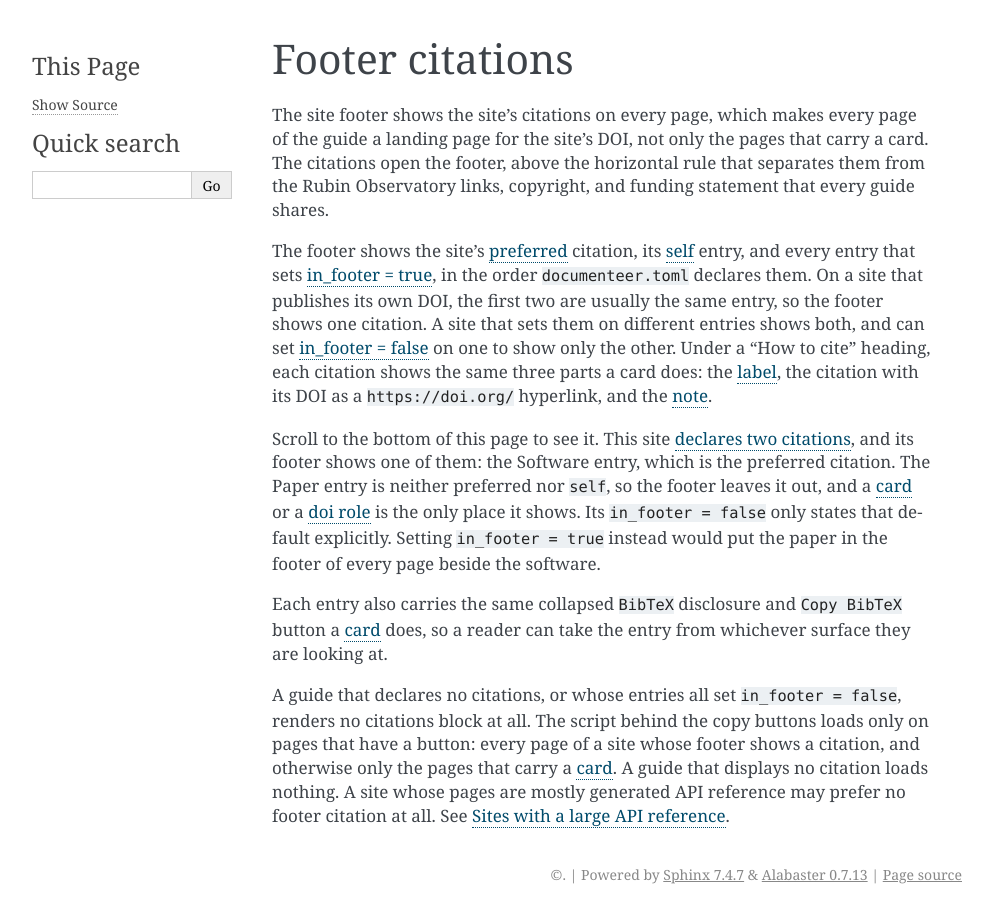
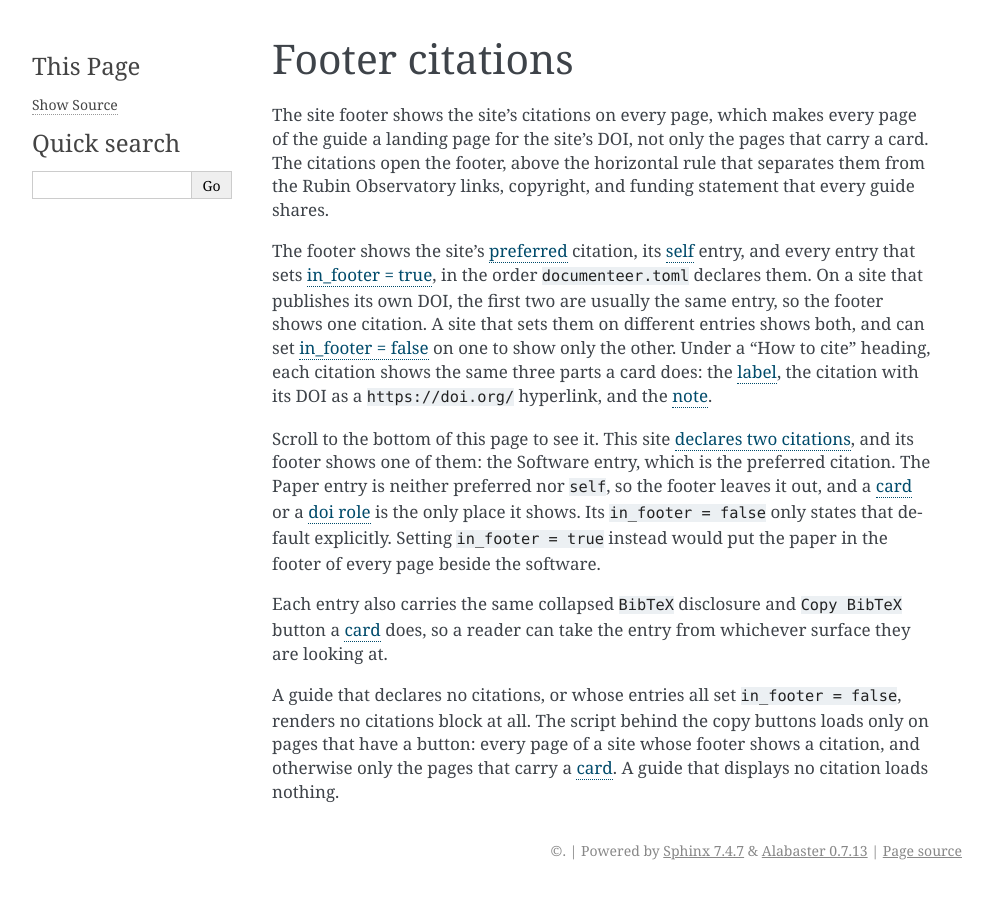
Before and after one commit to lsst-sqre/documenteer, a Sphinx documentation site: the page built from docs/guides/citations/footer.rst, in a window 1280 px wide. Shown: the whole page, without its empty margins (148-1140 px from the left). Built offline with Sphinx 7.4.7, drawn with Linux system fonts in a browser that asks for light colours; pages that are not in the unit, such as notebooks, are missing from menus.

Commit message:
Drop the API-heavy sites citation recipe
Turning off the footer citation on a site with a large API reference is
not a practice to recommend yet. The in_footer field stays documented in
the documenteer.toml reference; the recipe page and the pointers to it
are removed.

```diff
--- a/docs/guides/citations/footer.rst
+++ b/docs/guides/citations/footer.rst
@@ -23,5 +23,3 @@ Each entry also carries the same collapsed ``BibTeX`` disclosure and ``Copy BibT
 A guide that declares no citations, or whose entries all set ``in_footer = false``, renders no citations block at all.
 The script behind the copy buttons loads only on pages that have a button: every page of a site whose footer shows a citation, and otherwise only the pages that carry a :ref:`card <guide-citation-card>`.
 A guide that displays no citation loads nothing.
-A site whose pages are mostly generated API reference may prefer no footer citation at all.
-See :doc:`api-heavy`.
--- a/docs/guides/citations/index.rst
+++ b/docs/guides/citations/index.rst
@@ -71,7 +71,6 @@ These recipes cover common scenarios for configuring citations:
    site-pages
    cff
    url-only
-   api-heavy
 
 Additionally, the :ref:`guide-project-citations` schema reference covers every :file:`documenteer.toml` field in detail.
 
--- a/docs/guides/citations/metadata.rst
+++ b/docs/guides/citations/metadata.rst
@@ -63,7 +63,6 @@ The JSON-LD block is *about* the ``self`` entry, and describes every other entry
 
 So :ref:`in_footer <guide-project-citations-in-footer>` controls a visible surface and, for the additional entries only, whether the metadata includes them.
 A site that sets ``in_footer = false`` on its preferred citation keeps the whole block.
-See :ref:`guide-citation-api-heavy`.
 
 A site that marks no entry ``self`` isn't any DOI's landing page, so it emits **none** of the meta tags above on any page.
 That includes the title and authors, since stating them would tell a harvester that this site is the full text of a work published somewhere else.
--- a/docs/guides/toml-reference.rst
+++ b/docs/guides/toml-reference.rst
@@ -361,7 +361,7 @@ Footer citations appear in the order the entries are written.
 
 It also governs the site-wide JSON-LD block, but only for the *additional* entries: one that is neither the :ref:`preferred <guide-project-citations-preferred>` citation nor the owner of a :ref:`page <guide-project-citations-page>` is described there only when the footer shows it, so a work no page of the site mentions is not carried in the metadata of every page of it.
 The preferred citation is described there either way, because it is by definition the citation the site asks readers to use, which is what the block states.
-Writing ``in_footer = false`` on it therefore silences a visual surface and leaves the metadata alone — which is what lets a site with hundreds of API pages show its citation on a :ref:`card <guide-citation-card>` and nowhere else (see :ref:`guide-citation-api-heavy`).
+Writing ``in_footer = false`` on it therefore silences a visual surface and leaves the metadata alone — which is what lets a site with hundreds of API pages show its citation on a :ref:`card <guide-citation-card>` and nowhere else.
 An entry that sets ``page`` is a part of the site's work rather than a work it cites, and is named in the site-wide block either way.
 
 .. _guide-project-citations-note:
```
Also changed, not shown: changelog.d/20261015_000001_jonathan_DM_56680_citation_docs_restructure.md (+1 -1 lines), docs/guides/citations/api-heavy.rst (deleted, +0 -33 lines).
